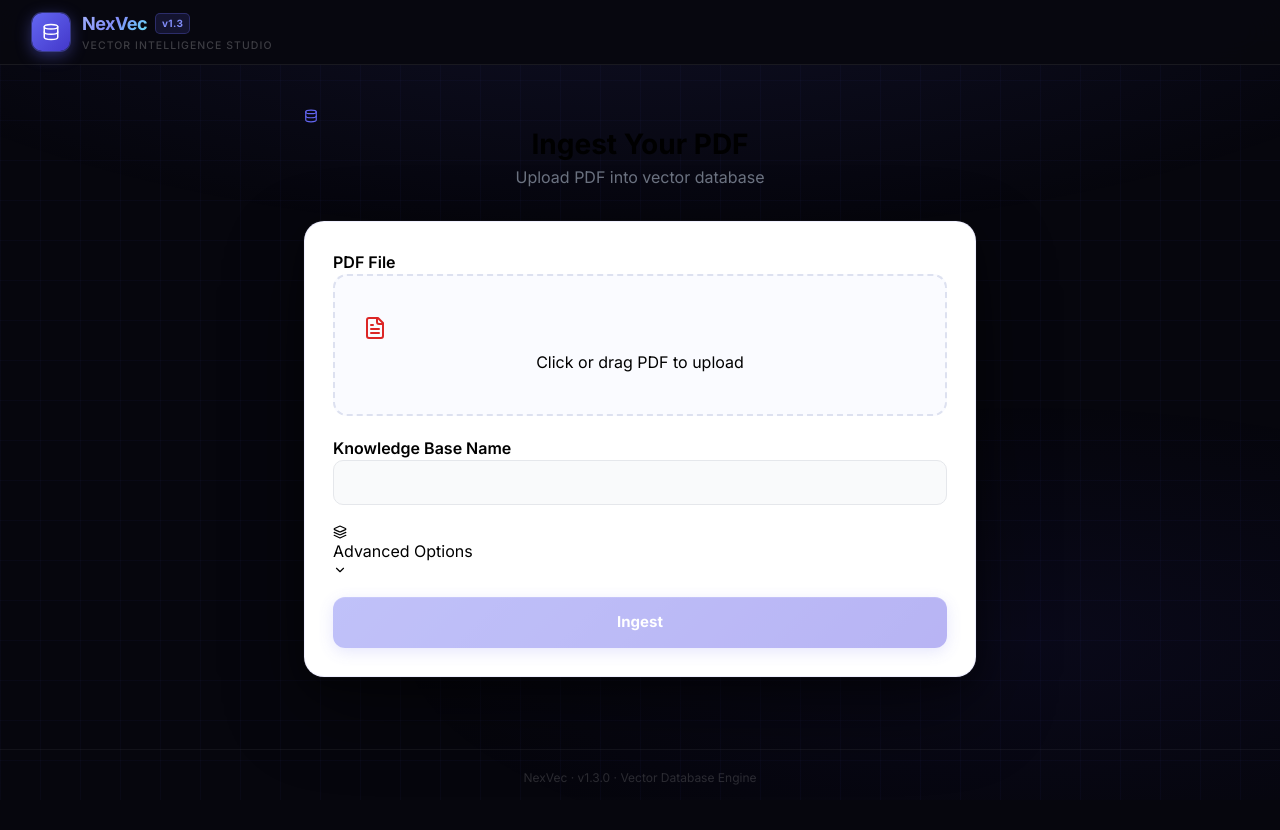
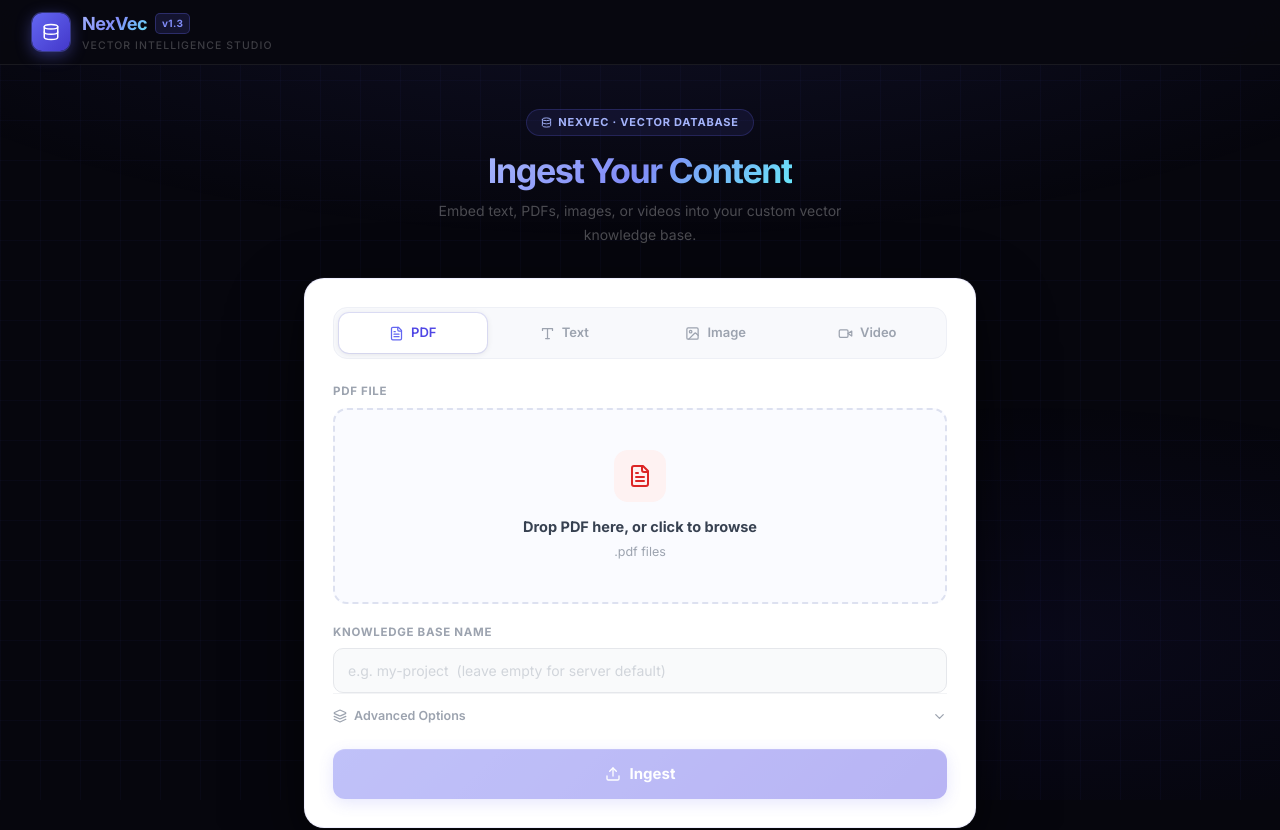
Before and after one commit to administrator56789/vector-database-frontend, a React (Vite) app in the folder ui/: page / in a window 1280 px wide. Shown: the top 830 px of the page. Before the commit the page ends 802 px from the top, so only its background shows below. Built offline with nearby package versions, Linux system fonts and the light colour scheme.

Commit message:
Revert "Add PDF upload feature to Ingest page"

```diff
--- a/ui/package.json
+++ b/ui/package.json
@@ -19,6 +19,6 @@
     "autoprefixer": "^10.4.17",
     "postcss": "^8.4.35",
     "tailwindcss": "^3.4.1",
-    "vite": "^6.4.1"
+    "vite": "^5.1.4"
   }
 }
--- a/ui/src/components/IngestPage.jsx
+++ b/ui/src/components/IngestPage.jsx
@@ -1,7 +1,7 @@
 import { useState, useCallback } from 'react';
 import { useDropzone } from 'react-dropzone';
 import {
-  FileText,
+  Type, FileText, Image, Video,
   Upload, X, CheckCircle2, AlertCircle,
   ChevronDown, RotateCcw, Copy, CheckCheck,
   Database, Layers,
@@ -9,66 +9,47 @@
 import { ingest } from '../api/nexvec';
 
 const MODES = [
-  {
-    id: 'pdf',
-    label: 'PDF',
-    Icon: FileText,
-    iconColor: '#dc2626',
-    iconBg: '#fef2f2',
-    accept: { 'application/pdf': ['.pdf'] },
-    hint: '.pdf files'
-  }
+  { id: 'pdf',   label: 'PDF',   Icon: FileText, iconColor: '#dc2626', iconBg: '#fef2f2', accept: { 'application/pdf': ['.pdf'] },                                          hint: '.pdf files' },
+  { id: 'text',  label: 'Text',  Icon: Type,     iconColor: '#6366f1', iconBg: '#eef2ff', accept: null,                                                                      hint: 'Plain text' },
+  { id: 'image', label: 'Image', Icon: Image,    iconColor: '#0891b2', iconBg: '#ecfeff', accept: { 'image/*': ['.jpg','.jpeg','.png','.webp','.gif','.bmp'] },               hint: 'JPG, PNG, WEBP' },
+  { id: 'video', label: 'Video', Icon: Video,    iconColor: '#7c3aed', iconBg: '#f5f3ff', accept: { 'video/*': ['.mp4','.mov','.avi','.mkv','.webm'] },                       hint: 'MP4, MOV, MKV' },
 ];
 
 const STAGES = ['Uploading', 'Parsing', 'Embedding', 'Storing'];
 
 function DropZone({ mode, file, setFile, disabled }) {
   const onDrop = useCallback((f) => { if (f[0]) setFile(f[0]); }, [setFile]);
-  const { getRootProps, getInputProps, isDragActive } = useDropzone({
-    onDrop,
-    accept: mode.accept,
-    maxFiles: 1,
-    disabled
-  });
-
-  const fmt = (b) =>
-    b < 1048576 ? `${(b / 1024).toFixed(1)} KB`
-      : `${(b / 1048576).toFixed(1)} MB`;
+  const { getRootProps, getInputProps, isDragActive } = useDropzone({ onDrop, accept: mode.accept, maxFiles: 1, disabled });
+  const fmt = (b) => b < 1048576 ? `${(b/1024).toFixed(1)} KB` : `${(b/1048576).toFixed(1)} MB`;
 
   return (
-    <div {...getRootProps()} className={`drop-area${file ? ' filled' : ''}${isDragActive ? ' over' : ''}`}>
+    <div {...getRootProps()} className={`drop-area${file?' filled':''}${isDragActive?' over':''}`} style={{ cursor: disabled ? 'default' : 'pointer' }}>
       <input {...getInputProps()} />
-
       {file ? (
-        <div style={{ display: 'flex', alignItems: 'center', gap: 14 }}>
-          <div style={{
-            width: 46, height: 46, borderRadius: 11,
-            background: mode.iconBg, display: 'flex',
-            alignItems: 'center', justifyContent: 'center'
-          }}>
+        <div style={{ display:'flex', alignItems:'center', gap:14 }}>
+          <div style={{ width:46, height:46, borderRadius:11, background:mode.iconBg, display:'flex', alignItems:'center', justifyContent:'center', flexShrink:0 }}>
             <mode.Icon size={22} color={mode.iconColor} />
           </div>
-
-          <div style={{ flex: 1 }}>
-            <div style={{ fontWeight: 600 }}>{file.name}</div>
-            <div style={{ fontSize: 12, color: '#6b7280' }}>{fmt(file.size)}</div>
+          <div style={{ flex:1, minWidth:0 }}>
+            <div style={{ fontSize:14, fontWeight:650, color:'#111827', overflow:'hidden', textOverflow:'ellipsis', whiteSpace:'nowrap' }}>{file.name}</div>
+            <div style={{ fontSize:12.5, color:'#6b7280', marginTop:3 }}>{mode.label} · {fmt(file.size)}</div>
           </div>
-
           {!disabled && (
-            <button onClick={(e) => {
-              e.stopPropagation();
-              setFile(null);
-            }}>
+            <button onClick={(e) => { e.stopPropagation(); setFile(null); }}
+              style={{ background:'#f3f4f6', border:'1.5px solid #e5e7eb', borderRadius:8, padding:'6px 8px', cursor:'pointer', display:'flex', color:'#9ca3af', flexShrink:0 }}>
               <X size={14} />
             </button>
           )}
         </div>
       ) : (
-        <div style={{ textAlign: 'center' }}>
-          <mode.Icon size={24} color={mode.iconColor} />
-          <p style={{ marginTop: 10 }}>
-            {isDragActive ? 'Drop PDF here' : 'Click or drag PDF to upload'}
+        <div style={{ pointerEvents:'none' }}>
+          <div style={{ width:52, height:52, borderRadius:14, background:mode.iconBg, display:'flex', alignItems:'center', justifyContent:'center', margin:'0 auto 14px' }}>
+            <mode.Icon size={24} color={mode.iconColor} />
+          </div>
+          <p style={{ fontSize:14.5, fontWeight:650, color:'#374151', marginBottom:5 }}>
+            {isDragActive ? 'Release to drop' : `Drop ${mode.label} here, or click to browse`}
           </p>
+          <p style={{ fontSize:12.5, color:'#9ca3af' }}>{mode.hint}</p>
         </div>
       )}
     </div>
@@ -76,163 +57,236 @@
 }
 
 export default function IngestPage() {
-  const mode = MODES[0];
+  const [modeId, setModeId]       = useState('pdf');
+  const mode                      = MODES.find(m => m.id === modeId);
+  const [text, setText]           = useState('');
+  const [file, setFile]           = useState(null);
+  const [kbName, setKbName]       = useState('');
+  const [showAdv, setShowAdv]     = useState(false);
+  const [strategy, setStrategy]   = useState('');
+  const [chunkSize, setChunkSize] = useState('');
+  const [overlap, setOverlap]     = useState('');
+  const [model, setModel]         = useState('');
+  const [overwrite, setOverwrite] = useState(false);
+  const [status, setStatus]       = useState(null);
+  const [stage, setStage]         = useState(0);
+  const [response, setResponse]   = useState(null);
+  const [error, setError]         = useState('');
+  const [copied, setCopied]       = useState(false);
 
-  const [file, setFile] = useState(null);
-  const [kbName, setKbName] = useState('');
-  const [showAdv, setShowAdv] = useState(false);
-  const [strategy, setStrategy] = useState('');
-  const [chunkSize, setChunkSize] = useState('');
-  const [overlap, setOverlap] = useState('');
-  const [model, setModel] = useState('');
-  const [overwrite, setOverwrite] = useState(false);
-  const [status, setStatus] = useState(null);
-  const [stage, setStage] = useState(0);
-  const [response, setResponse] = useState(null);
-  const [error, setError] = useState('');
-  const [copied, setCopied] = useState(false);
+  const switchMode = (id) => {
+    if (status === 'loading') return;
+    setModeId(id); setFile(null); setText('');
+    setStatus(null); setError(''); setResponse(null);
+  };
 
+  const canSubmit = modeId === 'text' ? text.trim().length > 0 : file !== null;
   const busy = status === 'loading';
-  const canSubmit = file !== null;
 
   const submit = async () => {
     if (!canSubmit) return;
-
-    setStatus('loading');
-    setError('');
-    setResponse(null);
-    setStage(0);
-
+    setStatus('loading'); setError(''); setResponse(null); setStage(0);
     let s = 0;
-    const t = setInterval(() => {
-      s++;
-      if (s < STAGES.length) setStage(s);
-      else clearInterval(t);
-    }, 750);
-
+    const t = setInterval(() => { s++; if (s < STAGES.length) setStage(s); else clearInterval(t); }, 750);
     try {
+      let fileToSend = file;
+      if (modeId === 'text') {
+        const blob = new Blob([text.trim()], { type: 'text/plain' });
+        fileToSend = new File([blob], 'content.txt', { type: 'text/plain' });
+      }
       const res = await ingest({
-        file: file,
-        kb_name: kbName || undefined,
-        chunking_strategy: strategy || undefined,
-        chunk_size: chunkSize ? +chunkSize : undefined,
-        overlap_size: overlap ? +overlap : undefined,
-        embedding_model: model || undefined,
+        file: fileToSend,
+        kb_name:           kbName    || undefined,
+        chunking_strategy: strategy  || undefined,
+        chunk_size:        chunkSize ? +chunkSize : undefined,
+        overlap_size:      overlap   ? +overlap   : undefined,
+        embedding_model:   model     || undefined,
         overwrite,
       });
-
-      clearInterval(t);
-      setStage(STAGES.length - 1);
-      setStatus('success');
-      setResponse(res);
-
+      clearInterval(t); setStage(STAGES.length - 1);
+      setStatus('success'); setResponse(res);
     } catch (err) {
-      clearInterval(t);
-      setStatus('error');
-      setError(err.message);
+      clearInterval(t); setStatus('error'); setError(err.message);
     }
   };
 
-  const reset = () => {
-    setStatus(null);
-    setError('');
-    setResponse(null);
-    setStage(0);
-    setFile(null);
-  };
+  const reset = () => { setStatus(null); setError(''); setResponse(null); setStage(0); setFile(null); setText(''); };
 
   const copyResponse = () => {
-    navigator.clipboard.writeText(
-      typeof response === 'string'
-        ? response
-        : JSON.stringify(response, null, 2)
-    );
-    setCopied(true);
-    setTimeout(() => setCopied(false), 2000);
+    navigator.clipboard.writeText(typeof response === 'string' ? response : JSON.stringify(response, null, 2));
+    setCopied(true); setTimeout(() => setCopied(false), 2000);
   };
 
   return (
     <>
       {/* Hero */}
-      <div style={{ textAlign: 'center', marginBottom: 32 }}>
-        <Database size={14} color="#6366f1" />
-        <h1 style={{ fontSize: 28, fontWeight: 700 }}>Ingest Your PDF</h1>
-        <p style={{ color: '#6b7280' }}>Upload PDF into vector database</p>
+      <div style={{ textAlign:'center', marginBottom:32 }}>
+        <div style={{ display:'inline-flex', alignItems:'center', gap:6, background:'rgba(99,102,241,0.1)', border:'1px solid rgba(99,102,241,0.22)', borderRadius:99, padding:'4px 14px', marginBottom:16 }}>
+          <Database size={11} color="#a5b4fc" />
+          <span style={{ fontSize:11, fontWeight:650, color:'#a5b4fc', letterSpacing:'0.07em', textTransform:'uppercase' }}>NexVec · Vector Database</span>
+        </div>
+        <h1 style={{ fontSize:34, fontWeight:800, letterSpacing:'-0.04em', lineHeight:1.1, marginBottom:10 }}>
+          <span className="grad">Ingest Your Content</span>
+        </h1>
+        <p style={{ fontSize:14, color:'rgba(255,255,255,0.28)', maxWidth:420, margin:'0 auto', lineHeight:1.7 }}>
+          Embed text, PDFs, images, or videos into your custom vector knowledge base.
+        </p>
       </div>
 
       {/* Card */}
-      <div className="card" style={{ padding: 28 }}>
+      <div className="card fade-up" style={{ padding:'28px' }}>
+
+        {/* Mode tabs */}
+        <div className="mode-tabs" style={{ marginBottom:24 }}>
+          {MODES.map(m => (
+            <button key={m.id} className={`mode-tab${modeId===m.id?' active':''}`}
+              onClick={() => switchMode(m.id)} disabled={busy} title={m.hint}>
+              <m.Icon size={15} />{m.label}
+            </button>
+          ))}
+        </div>
 
         {/* Input */}
-        <div>
-          <label style={{ fontWeight: 600 }}>PDF File</label>
-          <DropZone mode={mode} file={file} setFile={setFile} disabled={busy} />
-        </div>
+        {modeId === 'text' ? (
+          <div>
+            <div style={{ display:'flex', alignItems:'center', justifyContent:'space-between', marginBottom:7 }}>
+              <label className="field-label" style={{ margin:0 }}>Text Content</label>
+              {text.length > 0 && <span style={{ fontSize:11.5, color:'#9ca3af' }}>{text.length.toLocaleString()} chars</span>}
+            </div>
+            <textarea className="field" rows={7}
+              placeholder="Paste or type the content you want to embed…"
+              value={text} onChange={e => setText(e.target.value)} disabled={busy} />
+          </div>
+        ) : (
+          <div>
+            <label className="field-label" style={{ marginBottom:8 }}>{mode.label} File</label>
+            <DropZone mode={mode} file={file} setFile={setFile} disabled={busy} />
+          </div>
+        )}
 
         {/* KB Name */}
-        <div style={{ marginTop: 20 }}>
-          <label style={{ fontWeight: 600 }}>Knowledge Base Name</label>
-          <input
-            className="field"
-            value={kbName}
-            onChange={(e) => setKbName(e.target.value)}
-          />
+        <div style={{ marginTop:20 }}>
+          <label className="field-label">Knowledge Base Name</label>
+          <input className="field" type="text"
+            placeholder="e.g. my-project  (leave empty for server default)"
+            value={kbName} onChange={e => setKbName(e.target.value)} disabled={busy} />
         </div>
 
         {/* Advanced toggle */}
-        <div style={{ marginTop: 20, cursor: 'pointer' }} onClick={() => setShowAdv(v => !v)}>
-          <Layers size={14} /> Advanced Options
-          <ChevronDown size={14} />
+        <div className="adv-row" onClick={() => setShowAdv(v => !v)}>
+          <span className="adv-label"><Layers size={14} />Advanced Options</span>
+          <ChevronDown size={15} className={`adv-chevron${showAdv?' open':''}`} />
         </div>
 
         {showAdv && (
-          <div style={{ marginTop: 10 }}>
-            <input placeholder="Chunking Strategy" value={strategy} onChange={e => setStrategy(e.target.value)} />
-            <input placeholder="Chunk Size" value={chunkSize} onChange={e => setChunkSize(e.target.value)} />
-            <input placeholder="Overlap" value={overlap} onChange={e => setOverlap(e.target.value)} />
-            <input placeholder="Model" value={model} onChange={e => setModel(e.target.value)} />
+          <div style={{ display:'flex', flexDirection:'column', gap:16, paddingBottom:18, borderBottom:'1.5px solid #f3f4f6', marginBottom:4 }}>
+
+            <div>
+              <label className="field-label">Chunking Strategy</label>
+              <input className="field" type="text" placeholder="Server default"
+                value={strategy} onChange={e => setStrategy(e.target.value)} disabled={busy} />
+              <p style={{ fontSize:11.5, color:'#9ca3af', marginTop:5 }}>How the document is split into chunks before embedding.</p>
+            </div>
+
+            <div style={{ display:'grid', gridTemplateColumns:'1fr 1fr', gap:14 }}>
+              <div>
+                <label className="field-label">Chunk Size</label>
+                <input className="field" type="number" placeholder="512" min={1}
+                  value={chunkSize} onChange={e => setChunkSize(e.target.value)} disabled={busy} />
+                <p style={{ fontSize:11.5, color:'#9ca3af', marginTop:5 }}>Tokens per chunk.</p>
+              </div>
+              <div>
+                <label className="field-label">Overlap Size</label>
+                <input className="field" type="number" placeholder="64" min={0}
+                  value={overlap} onChange={e => setOverlap(e.target.value)} disabled={busy} />
+                <p style={{ fontSize:11.5, color:'#9ca3af', marginTop:5 }}>Token overlap between chunks.</p>
+              </div>
+            </div>
+
+            <div>
+              <label className="field-label">Embedding Model</label>
+              <input className="field" type="text" placeholder="Server default"
+                value={model} onChange={e => setModel(e.target.value)} disabled={busy} />
+              <p style={{ fontSize:11.5, color:'#9ca3af', marginTop:5 }}>Must match the model used at query time.</p>
+            </div>
+
+            <div style={{ display:'flex', alignItems:'center', justifyContent:'space-between', padding:'10px 14px', background:'#fafafa', border:'1.5px solid #f3f4f6', borderRadius:10 }}>
+              <div>
+                <div style={{ fontSize:13.5, fontWeight:600, color:'#374151' }}>Overwrite Existing</div>
+                <div style={{ fontSize:12, color:'#9ca3af', marginTop:3 }}>
+                  Re-embed if document already exists in the KB. Default: <strong>off</strong>
+                </div>
+              </div>
+              <label className="sw" style={{ marginLeft:16, flexShrink:0 }}>
+                <input type="checkbox" checked={overwrite} onChange={e => setOverwrite(e.target.checked)} disabled={busy} />
+                <span className="sw-track" />
+              </label>
+            </div>
           </div>
         )}
 
         {/* Stage progress */}
         {busy && (
-          <div style={{ marginTop: 16 }}>
-            {STAGES.map((s, i) => (
-              <div key={i} style={{ fontSize: 12 }}>{s}</div>
+          <div className="stages" style={{ marginTop:16, marginBottom:4 }}>
+            {STAGES.map((lbl, i) => (
+              <div key={lbl} className={`stage${i<stage?' done':i===stage?' active':''}`}>
+                {i < stage ? <CheckCircle2 size={12} />
+                  : i === stage ? <div className="spin-purple" />
+                  : <div style={{ width:12, height:12, borderRadius:'50%', border:'1.5px solid #e5e7eb' }} />}
+                {lbl}
+              </div>
             ))}
           </div>
         )}
 
         {/* Submit */}
-        <button
-          className="btn-submit"
-          style={{ marginTop: 20 }}
+        <button className="btn-submit" style={{ marginTop: showAdv ? 18 : 10 }}
           onClick={status === 'success' ? reset : submit}
-          disabled={busy || (!canSubmit && status !== 'success')}
-        >
-          {busy ? 'Ingesting...' : status === 'success' ? 'Reset' : 'Ingest'}
+          disabled={busy || (!canSubmit && status !== 'success')}>
+          {busy ? <><div className="spin" />Ingesting…</>
+            : status === 'success' ? <><RotateCcw size={16} />Ingest Another</>
+            : <><Upload size={16} />Ingest</>}
         </button>
       </div>
 
       {/* Success */}
       {status === 'success' && (
-        <div className="res-box" style={{ marginTop: 16, border: '1.5px solid #bbf7d0' }}>
-          <div style={{ background: '#ecfdf5', padding: 10 }}>
-            <CheckCircle2 color="#059669" />
-            <span style={{ color: '#065f46', fontWeight: 600 }}>Ingested Successfully</span>
+        <div className="res-box fade-up" style={{ marginTop:16 }}>
+          <div className="res-box-header">
+            <div style={{ width:32, height:32, borderRadius:8, background:'#d1fae5', display:'flex', alignItems:'center', justifyContent:'center', flexShrink:0 }}>
+              <CheckCircle2 size={17} color="#059669" />
+            </div>
+            <div style={{ flex:1 }}>
+              <div style={{ fontSize:14, fontWeight:700, color:'#111827' }}>Ingested Successfully</div>
+              <div style={{ fontSize:12, color:'#9ca3af', marginTop:1 }}>Server response</div>
+            </div>
+            <button className="btn-sm" onClick={copyResponse}>
+              {copied ? <><CheckCheck size={12}/>Copied</> : <><Copy size={12}/>Copy</>}
+            </button>
           </div>
-          <pre>{JSON.stringify(response, null, 2)}</pre>
+          <div className="res-box-body">
+            <pre className="res-pre">{typeof response==='string' ? response : JSON.stringify(response, null, 2)}</pre>
+          </div>
         </div>
       )}
 
       {/* Error */}
       {status === 'error' && (
-        <div className="res-box" style={{ marginTop: 16, border: '1.5px solid #fecaca' }}>
-          <div style={{ background: '#fef2f2', padding: 10 }}>
-            <AlertCircle color="#dc2626" />
-            <span style={{ color: '#991b1b', fontWeight: 600 }}>Ingest Failed</span>
+        <div className="res-box fade-up" style={{ marginTop:16, border:'1.5px solid #fecaca' }}>
+          <div className="res-box-header" style={{ background:'#fef2f2', borderBottomColor:'#fecaca' }}>
+            <div style={{ width:32, height:32, borderRadius:8, background:'#fee2e2', display:'flex', alignItems:'center', justifyContent:'center', flexShrink:0 }}>
+              <AlertCircle size={17} color="#dc2626" />
+            </div>
+            <div>
+              <div style={{ fontSize:14, fontWeight:700, color:'#991b1b' }}>Ingest Failed</div>
+              <div style={{ fontSize:12, color:'#b91c1c', marginTop:1, opacity:0.7 }}>
+                {error.startsWith('500') ? 'Server error — the embedding model may not be configured on the server.' : 'Server returned an error'}
+              </div>
+            </div>
           </div>
-          <pre style={{ color: '#7f1d1d' }}>{error}</pre>
+          <div className="res-box-body">
+            <pre className="res-pre" style={{ color:'#7f1d1d', background:'#fff7f7' }}>{error}</pre>
+          </div>
         </div>
       )}
     </>
```
Also changed, not shown: 2 other files (tests, documents, lock files or other folders).
